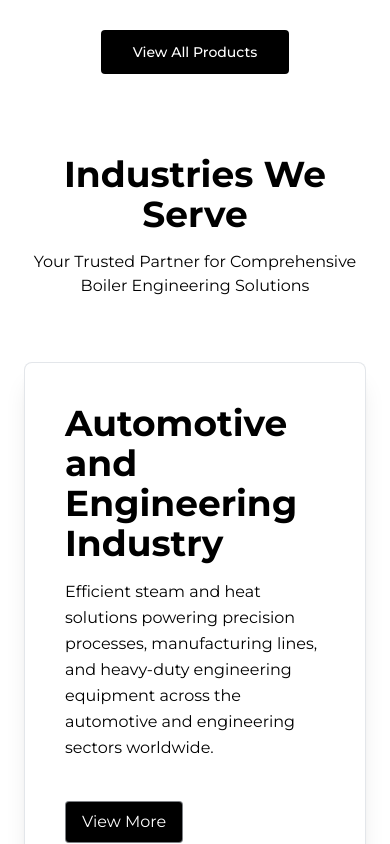
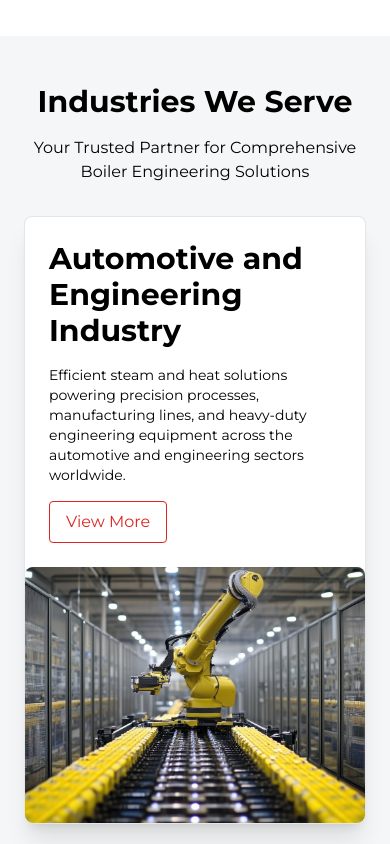
Before and after one commit to bluechipclicks/energy-process-equipment-new, a Next.js app: page / in a window 390 px wide. Shown: the part 3000-3844 px from the top of the page. Built offline with nearby package versions, Linux system fonts and the light colour scheme.

Commit message:
mobile view correction

```diff
--- a/src/app/page.js
+++ b/src/app/page.js
@@ -8,6 +8,7 @@ import Hero from "@/components/Hero";
 import IndustryWeServe from "@/components/IndustryWeServe";
 import NavBar from "@/components/NavBar";
 import ProductSlider from "@/components/ProductSlider";
+import StatsSection from "@/components/StatsSection";
 import React from "react";
 
 function page() {
@@ -19,10 +20,11 @@ function page() {
       <CompanyOverview />
       <ProductSlider />
       <IndustryWeServe/>
+      <StatsSection/>
       <AboutEPE/>
       <Cta/>
        <GlobalPresence/>
-      {/* <Footer /> */}
+      <Footer />
     </>
   );
 }
--- a/src/components/AboutEPE.jsx
+++ b/src/components/AboutEPE.jsx
@@ -23,22 +23,22 @@ const AboutEPE = () => {
   },
 ];
   return (
-    <section className="pb-20 bg-white">
+    <section className="pb-12 md:pb-20 bg-white">
       <div className="max-w-7xl mx-auto px-4 sm:px-6 lg:px-8">
         {/* --- Header Section --- */}
         <div className="text-center mx-auto">
           <h2 className="text-3xl sm:text-4xl font-bold text-gray-900 tracking-tight">
             A Leader In The Industry
           </h2>
-          <p className="mt-4 text-lg text-gray-600">
+          <p className="mt-4 text-sm md:text-base text-gray-600">
             Energy Process Equipments (EPE) has been designing and manufacturing boilers for over 15 years, thus developing a reputation for producing reliable and long-life products. Since its inception on February 25, 1994, the company is catering to various requirements involving an assortment of specifications of boilers for diverse applications.
           </p>
         </div>
 
         {/* --- Cards Grid Section --- */}
-        <div className="mt-16 grid grid-cols-1 md:grid-cols-2 lg:grid-cols-3 gap-8">
+        <div className="mt-6 md:mt-16 grid grid-cols-1 md:grid-cols-2 lg:grid-cols-3 gap-8">
           {aboutData.map((item, index) => (
-            <div key={index} className="border border-gray-200 rounded overflow-hidden flex flex-col">
+            <div key={index} className="border border-gray-200 rounded overflow-hidden flex flex-col shadow-md ">
               <div className="relative h-64 w-full">
                 {/* Overlay for the black and white effect and text */}
 
--- a/src/components/IndustryWeServe.jsx
+++ b/src/components/IndustryWeServe.jsx
@@ -78,12 +78,14 @@ const IndustryWeServe = () => {
   }, []);
 
   return (
-    <section className="px-6 lg:px-8  pb-20">
-      <h2 className="text-4xl font-semibold mb-4 text-center">Industries We Serve</h2>
-       <p className=" max-w-7xl mx-auto text-black mb-16 text-center">
+    <section className=" bg-gray-100/80  py-12 md:py-20">
+      <h2 className="text-3xl md:text-4xl font-semibold mb-4 text-center px-6 lg:px-8">
+        Industries We Serve
+      </h2>
+      <p className=" max-w-7xl mx-auto text-black mb-8 md:mb-16 text-center px-6 lg:px-8">
         Your Trusted Partner for Comprehensive Boiler Engineering Solutions
       </p>
-      <section className="work-card bg-white text-white">
+      <section className="work-card  text-white px-6 lg:px-8">
         <div className="container max-w-7xl mx-auto ">
           <div className="cards">
             {products.map((product, index) => (
@@ -93,28 +95,28 @@ const IndustryWeServe = () => {
                 className="card-item mb-8 border border-gray-300/60 rounded-lg text-black bg-white  shadow-xl"
               >
                 <div className="grid grid-cols-1 lg:grid-cols-12 ">
-                  <div className="lg:col-span-5 flex flex-col justify-between p-10 lg:p-20">
+                  <div className="lg:col-span-5 flex flex-col justify-between p-6 md:p-20">
                     <div>
-                      <h5 className="text-4xl font-bold mb-4">
+                      <h5 className="text-3xl md:text-4xl font-bold mb-4">
                         <Link
                           href={"/"}
-                          className="hover:text-[#DC2621] transition-colors text-4xl"
+                          className="hover:text-[#DC2621] transition-colors text-3xl md:text-4xl"
                         >
                           {product.title}
                         </Link>
                       </h5>
-                      <p className=" leading-relaxed">{product.description}</p>
+                      <p className=" text-sm md:text-base md:leading-relaxed">{product.description}</p>
                     </div>
-                    <div className="mt-10">
+                    <div className="mt-4 md:mt-10">
                       <Link
                         href={"/"}
-                        className="tag inline-block py-2 px-4 border border-gray-300/60 bg-black text-white rounded hover:bg-[#DC2621] transition-colors"
+                        className="tag inline-block py-2 px-4 border hover:border-gray-300/60 bg-transparent border-[#DC2621] text-[#DC2621] hover:text-white rounded hover:bg-[#DC2621] transition-colors"
                       >
                         View More
                       </Link>
                     </div>
                   </div>
-                  <div className="lg:col-span-7 p-5">
+                  <div className="lg:col-span-7 md:p-5">
                     <div className="relative w-full h-64 lg:h-full rounded-lg">
                       <Image
                         src={product.image}
--- a/src/components/ProductSlider.jsx
+++ b/src/components/ProductSlider.jsx
@@ -28,15 +28,12 @@ const products = [
 
   {
     name: "Thermic Fluid Heaters [Thermopack]",
-    image:
-      "/assets/products/thermopack.webp",
+    image: "/assets/products/thermopack.webp",
   },
   {
     name: "Hot Air Generators",
-    image:
-      "/assets/products/hot-air-generators.webp",
+    image: "/assets/products/hot-air-generators.webp",
   },
-
 ];
 const textVariants = {
   hidden: {
@@ -59,15 +56,17 @@ const ProductSlider = () => {
 
   return (
     // Main container for the slider section
-    <div className="relative w-full  flex flex-col items-center   overflow-hidden pb-20 bg-white px-6 lg:px-8">
-      <h2 className="text-3xl md:text-4xl font-semibold mb-4 text-center">Products Categories</h2>
-      <p className=" max-w-7xl mx-auto text-black mb-16 text-center">
+    <div className="relative w-full  flex flex-col items-center   overflow-hidden pb-12 md:pb-20 bg-white px-6 lg:px-8">
+      <h2 className="text-3xl md:text-4xl font-semibold mb-4 text-center">
+        Products Categories
+      </h2>
+      <p className=" max-w-7xl mx-auto text-black mb-6 md:mb-16 text-center text-sm md:text-base">
         Trusted Boiler Systems for Every Application – Built to Last, Designed
         to Perform
       </p>
       {/* Swiper Component Container */}
 
-      <div className="w-full h-[60vh] max-w-7xl relative mb-4 md:mb-6">
+      <div className="w-full h-[60vh] max-w-7xl relative mb-0 md:mb-6">
         <Swiper
           modules={[Navigation]}
           loop={true}
@@ -101,7 +100,7 @@ const ProductSlider = () => {
                 </div>
 
                 {/* Product Image Fixed at Bottom */}
-  <div className="relative z-10 w-full flex items-center justify-center pb-8 top-24">
+                <div className="relative z-10 w-full flex items-center justify-center md:pb-8 top-24">
                   <Image
                     src={product.image}
                     alt={product.name}
@@ -111,7 +110,6 @@ const ProductSlider = () => {
                   />
                 </div>
               </div>
-
             </SwiperSlide>
           ))}
         </Swiper>
@@ -119,7 +117,7 @@ const ProductSlider = () => {
 
       {/* Call-to-Action Buttons */}
       <div className=" z-20 flex items-center gap-4">
-        <button className="bg-black text-white py-3 px-8 rounded   font-medium hover:bg-[#DC2621] transition-colors duration-300 md:text-base text-sm">
+        <button className=" py-3 px-8   font-medium border hover:border-gray-300/60 bg-transparent border-[#DC2621] text-[#DC2621] hover:text-white rounded hover:bg-[#DC2621] transition-colors  duration-300 md:text-base text-sm">
           View All Products
         </button>
       </div>
@@ -127,11 +125,11 @@ const ProductSlider = () => {
       {/* Custom Navigation Buttons */}
       <div className="absolute top-1/2 -translate-y-1/2 right-4 md:right-8 lg:right-12 z-20 flex flex-col gap-3">
         {/* Next Button */}
-        <button className="swiper-button-next-custom cursor-pointer border border-gray-200/80 bg-[#DC2621] text-white rounded-full w-11 h-11 flex items-center justify-center shadow-md hover:bg-gray-100 transition-colors">
+        <button className="swiper-button-next-custom cursor-pointer border border-gray-200/80 bg-[#DC2621] text-white rounded-full w-11 h-11 flex items-center justify-center shadow-md hover:bg-black transition-colors">
           <BsArrowRight className="text-xl" />
         </button>
         {/* Previous Button */}
-        <button className="swiper-button-prev-custom cursor-pointer bg-[#DC2621] text-white rounded-full border border-gray-200/80 w-11 h-11 flex items-center justify-center shadow-md hover:bg-gray-100 transition-colors">
+        <button className="swiper-button-prev-custom cursor-pointer bg-[#DC2621] text-white rounded-full border border-gray-200/80 w-11 h-11 flex items-center justify-center shadow-md hover:bg-black transition-colors">
           <BsArrowLeft className="text-xl" />
         </button>
       </div>
--- /dev/null
+++ b/src/components/StatsSection.jsx
@@ -0,0 +1,63 @@
+// components/StatsSection.js
+
+import React from 'react';
+
+// You can import the stats data from another file or define it here
+const stats = [
+  {
+    value: "15+ ",
+    titleLine1: " Years Industry",
+    titleLine2: "Experience",
+    description:
+      "Delivering trusted boiler solutions since 1994, built on engineering excellence and long-term customer satisfaction.",
+  },
+  {
+    value: "840+",
+    titleLine1: "Satisfied",
+    titleLine2: "Clients",
+    description:
+      "Serving hundreds of clients with reliable, long-life thermal systems and efficient after-sales service.",
+  },
+  {
+    value: "7+",
+    titleLine1: "Sectors",
+    titleLine2: "Served",
+    description:
+      "Providing tailored boiler applications across key industries including food, textile, chemical, hospitality, and more.",
+  },
+  {
+    value: "24/7",
+    titleLine1: "Service",
+    titleLine2: "Support",
+    description:
+      "Round-the-clock technical support and maintenance services to ensure maximum uptime and client satisfaction.",
+  },
+];
+
+const StatsSection = () => {
+  return (
+    <section className="bg-white py-16 sm:py-20">
+      <div className="max-w-7xl mx-auto px-4 sm:px-6 lg:px-8">
+        <div className="grid grid-cols-1 md:grid-cols-2 lg:grid-cols-4 gap-8">
+          {stats.map((stat, index) => (
+            <div key={index} className="bg-white p-8 rounded text-center shadow-md border-gray-300/60 border">
+              <p className="text-3xl md:text-4xl  font-bold text-[#DC2621]">
+                {stat.value}
+              </p>
+              <h3 className="mt-3 text-lg font-bold  leading-tight">
+                {stat.titleLine1}
+                &nbsp;
+                {stat.titleLine2}
+              </h3>
+              <p className="mt-3 text-sm ">
+                {stat.description}
+              </p>
+            </div>
+          ))}
+        </div>
+      </div>
+    </section>
+  );
+};
+
+export default StatsSection;
```
Also changed, not shown: src/components/Footer.jsx (+4 -4 lines). Lines whose indentation alone changed are shown as unchanged.
